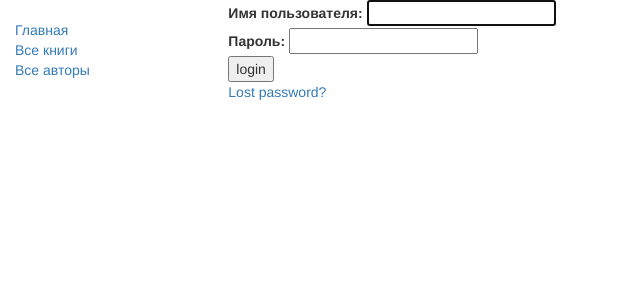
After one commit to guho95/Locallibrary, a Django app: page /accounts/login/ in a window 1280 px wide. The commit adds this page. Shown: the top 300 px of the page, without its empty margins (0-640 px from the left). Run offline with Django 3.2, Linux system fonts and the light colour scheme; some libraries are stand-ins or nearby versions.

```diff
--- a/Locallibrary/settings.py
+++ b/Locallibrary/settings.py
@@ -55,7 +55,7 @@ ROOT_URLCONF = 'Locallibrary.urls'
 TEMPLATES = [
     {
         'BACKEND': 'django.template.backends.django.DjangoTemplates',
-        'DIRS': [],
+        'DIRS': ['./templates'],
         'APP_DIRS': True,
         'OPTIONS': {
             'context_processors': [
@@ -121,3 +121,4 @@ USE_TZ = True
 STATIC_URL = '/static/'
 
 TEMPLATE_DIRS = (os.path.join(BASE_DIR,  'static'),)
+LOGIN_REDIRECT_URL = '/'
--- a/Locallibrary/urls.py
+++ b/Locallibrary/urls.py
@@ -24,3 +24,6 @@ urlpatterns = [
     url(r'^catalog/', include('catalog.urls')),
     url(r'^$', RedirectView.as_view(url='/catalog/', permanent=True)),
 ] + static(settings.STATIC_URL, document_root=settings.STATIC_ROOT)
+urlpatterns += [
+    url(r'^accounts/', include('django.contrib.auth.urls')),
+]
--- a/catalog/templates/index.html
+++ b/catalog/templates/index.html
@@ -14,6 +14,9 @@
     <li><strong>Copies available:</strong> {{ num_instances_available }}</li>
     <li><strong>Authors:</strong> {{ num_authors }}</li>
     <li><strong>Количество жанров: </strong>{{ num_genre }}</li>
+
+
   </ul>
 
+    <p>Вы посетили это страницу {{ num_visits }}{% if num_visits == 1 %} раз{% else %} раз {% endif %}</p>
 {% endblock %}
--- a/catalog/urls.py
+++ b/catalog/urls.py
@@ -1,8 +1,8 @@
-from django.conf.urls import url
+from django.conf.urls import url, include
 from . import views
 
 urlpatterns = [
     url(r'^$', views.index, name='index'),
-    url(r'^$books/', views.BookListView.as_view(), name='books'),
-    url(r'^book/(?P<pk>\d+)$', views.BookDetailView.as_view(), name = 'book-detail'),
+    url(r'^books/$', views.BookListView.as_view(), name='books'),
+    url(r'^book/(?P<pk>\d+)$', views.BookDetailView.as_view(), name='book-detail'),
 ]
--- a/catalog/views.py
+++ b/catalog/views.py
@@ -10,10 +10,14 @@ def index(request):
     num_instances_avialable = BookInstance.objects.filter(status__exact='a').count()
     num_authors = Author.objects.count()
     num_genre = Genre.objects.all().count()
+    num_authors = Author.objects.count()
+    num_visits=request.session.get('num_visits', 0)
+    request.session['num_visits'] = num_visits+1
     return render(
         request,
         'index.html',
-        context={'num_books': num_books, 'num_instances': num_instances, 'num_instances_available': num_instances_avialable, 'num_authors': num_authors, 'num_genre': num_genre,},
+        context={'num_books': num_books, 'num_instances': num_instances, 'num_instances_available': num_instances_avialable, 'num_authors': num_authors, 'num_genre': num_genre, 'num_authors': num_authors, 'num_visits':num_visits},
+
     )
 class BookListView(generic.ListView):
     model = Book
--- /dev/null
+++ b/templates/registration/login.html
@@ -0,0 +1,39 @@
+{% extends "base_generic.html" %}
+
+{% block content %}
+
+{% if form.errors %}
+<p>Your username and password didn't match. Please try again.</p>
+{% endif %}
+
+{% if next %}
+    {% if user.is_authenticated %}
+    <p>Your account doesn't have access to this page. To proceed,
+    please login with an account that has access.</p>
+    {% else %}
+    <p>Please login to see this page.</p>
+    {% endif %}
+{% endif %}
+
+<form method="post" action="{% url 'login' %}">
+{% csrf_token %}
+
+<div>
+  <td>{{ form.username.label_tag }}</td>
+  <td>{{ form.username }}</td>
+</div>
+<div>
+  <td>{{ form.password.label_tag }}</td>
+  <td>{{ form.password }}</td>
+</div>
+
+<div>
+  <input type="submit" value="login" />
+  <input type="hidden" name="next" value="{{ next }}" />
+</div>
+</form>
+
+{# Assumes you setup the password_reset view in your URLconf #}
+<p><a href="{% url 'password_reset' %}">Lost password?</a></p>
+
+{% endblock %}
```
Also changed, not shown: db.sqlite3.
